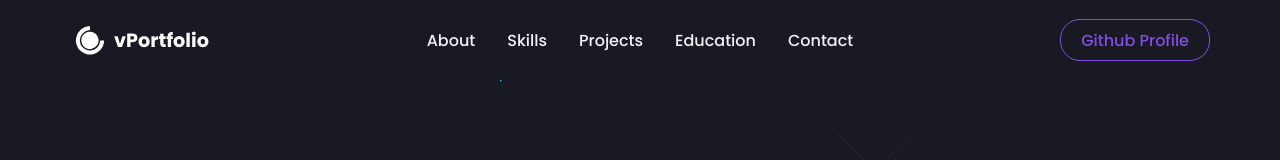
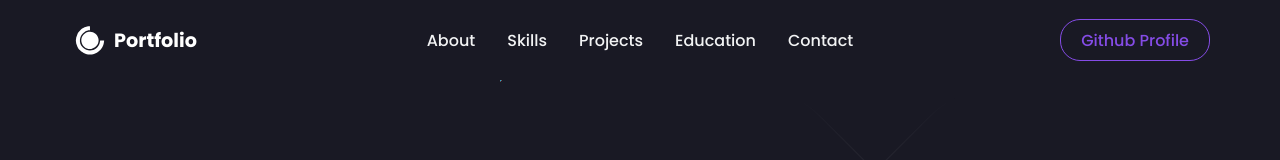
Before and after one commit to Mohamed-Athil-A/Portfolio, a React (Create React App) app: page / in a window 1280 px wide. Shown: the top 160 px of the page. Built offline with nearby package versions, Linux system fonts and the light colour scheme.

Commit message:
commit changes

```diff
--- a/src/Components/Navbar/index.js
+++ b/src/Components/Navbar/index.js
@@ -182,7 +182,7 @@ const Navbar = () => {
               fontSize: "40px",
             }}
           >
-            <DiCssdeck /> <Span>vPortfolio</Span>
+            <DiCssdeck /> <Span>Portfolio</Span>
           </a>
         </NavLogo>
         <MobileIcon>
```
